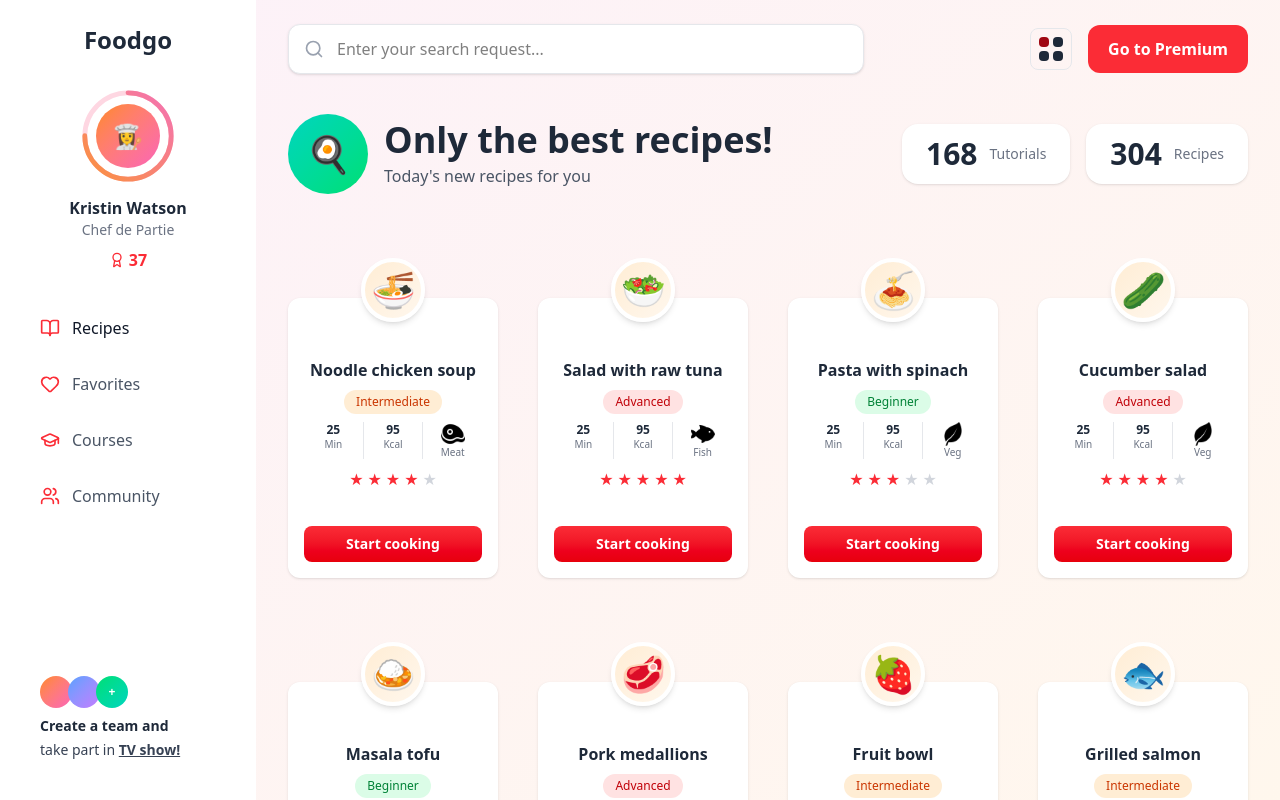
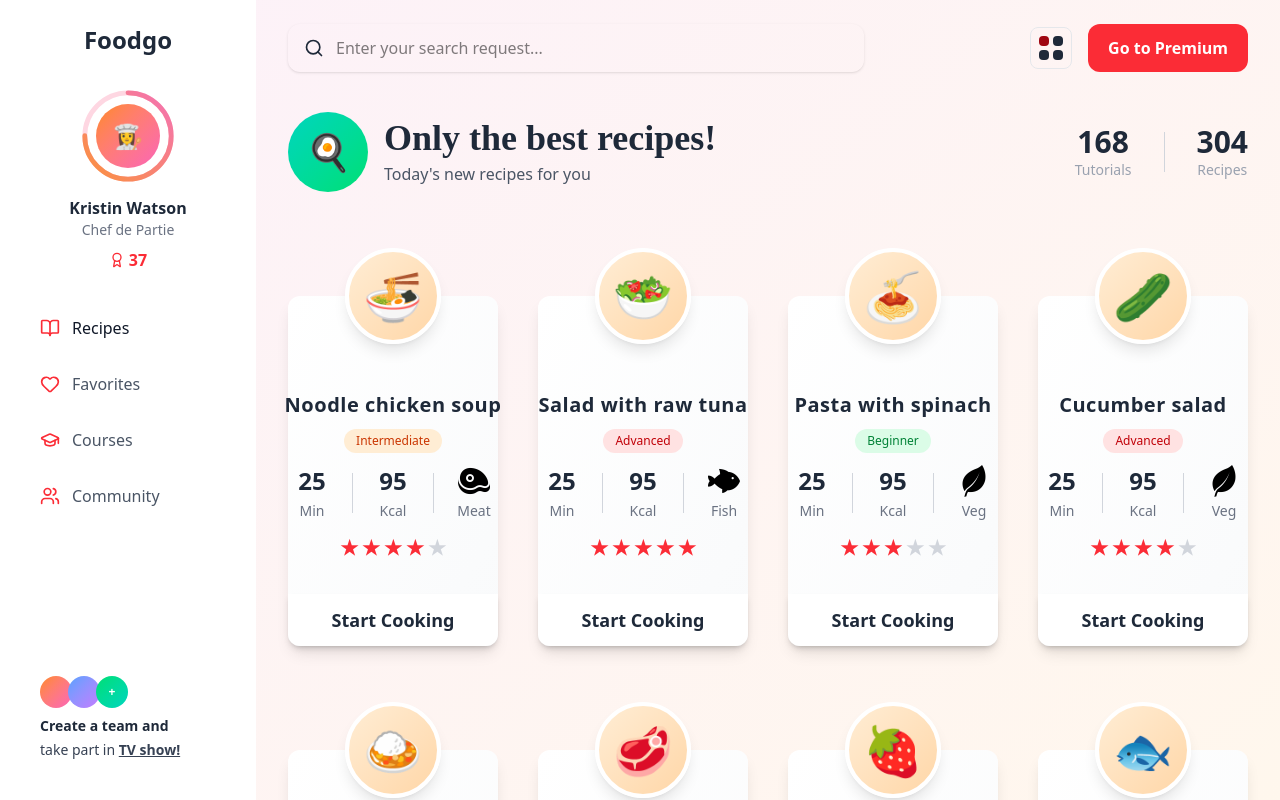
Before and after one commit to aadil-nv/ATeam-Machine-Task, a React (Vite) app in the folder frontend/: page / in a window 1280 px wide. Built offline with nearby package versions, Linux system fonts and the light colour scheme.

Commit message:
changed recipe card fonts

```diff
--- a/frontend/index.html
+++ b/frontend/index.html
@@ -6,6 +6,7 @@
     <meta name="viewport" content="width=device-width, initial-scale=1.0" />
     <title>Foodoo</title>
     <link rel='stylesheet' href='https://cdn-uicons.flaticon.com/2.6.0/uicons-thin-rounded/css/uicons-thin-rounded.css'>
+    <link href="https://fonts.googleapis.com/css2?family=Dancing+Script:wght@400;700&display=swap" rel="stylesheet">
 
   </head>
   <body>
--- a/frontend/src/components/RecipeCard.tsx
+++ b/frontend/src/components/RecipeCard.tsx
@@ -10,13 +10,13 @@ const RecipeCard: React.FC<{ recipe: Recipe }> = ({ recipe }) => {
 
   return (
     <motion.div
-      className="relative h-[280px] w-[250px] flex justify-center"
+      className="relative h-[350px] w-[280px] flex justify-center"
       style={{ perspective: '1000px' }}
       whileTap={{ scale: 1.05, boxShadow: '0 8px 24px rgba(0, 0, 0, 0.2)' }}
       transition={{ duration: 0.2 }}
     >
       <div
-        className={`relative w-full h-full transition-transform duration-700`}
+        className={`relative w-full h-full transition-transform duration-700 bg-gradient-to-br from-white to-gray-50 rounded-xl shadow-lg`}
         style={{
           transformStyle: 'preserve-3d',
           transform: isFlipped ? 'rotateY(180deg)' : 'rotateY(0deg)',
@@ -24,7 +24,7 @@ const RecipeCard: React.FC<{ recipe: Recipe }> = ({ recipe }) => {
       >
         {/* Front Side */}
         <div
-          className="absolute w-full h-full bg-white rounded-xl p-4 pt-12 shadow-sm hover:shadow-md transition-shadow flex flex-col"
+          className="absolute w-full h-full p-4 pt-12 flex flex-col items-center justify-between"
           style={{
             backfaceVisibility: 'hidden',
             pointerEvents: isFlipped ? 'none' : 'auto',
@@ -37,58 +37,64 @@ const RecipeCard: React.FC<{ recipe: Recipe }> = ({ recipe }) => {
           onMouseLeave={() => setIsFlipped(false)}
         >
           {/* Floating Recipe Image */}
-          <div className="absolute -top-10 left-1/2 transform -translate-x-1/2">
-            <div className="w-16 h-16 rounded-full bg-gradient-to-br from-orange-100 to-orange-50 flex items-center justify-center text-4xl shadow-md border-4 border-white">
+          <div className="absolute -top-12 left-1/2 transform -translate-x-1/2">
+            <div className="w-24 h-24 rounded-full bg-gradient-to-br from-orange-100 to-orange-200 flex items-center justify-center text-5xl shadow-lg border-4 border-white">
               {recipe.image}
             </div>
           </div>
 
           {/* Content */}
-          <div className="flex-1 mt-3">
-            <h3 className="text-md font-semibold text-gray-800 text-center mb-2">
+          <div className="flex-1 flex flex-col items-center mt-12">
+            <h3 className="text-xl font-bold text-gray-800 text-center mb-3 leading-tight tracking-wide">
               {recipe.name}
             </h3>
 
-            <div className="flex justify-center mb-2">
+            <div className="flex justify-center mb-3">
               <DifficultyBadge difficulty={recipe.difficulty} />
             </div>
 
-            <div className="flex justify-around mb-2 text-xs">
-              <div className="text-center flex-1">
-                <div className="font-bold text-gray-800">{recipe.time}</div>
-                <div className="text-gray-500 text-[10px]">Min</div>
+           <div className="flex justify-between w-full mb-3 text-center items-center">
+  {/* Time Section */}
+  <div className="flex-1 flex flex-col items-center justify-center min-w-[80px]">
+    <div className="text-2xl font-bold text-gray-800">{recipe.time}</div>
+    <div className="text-sm text-gray-500 mt-1">Min</div>
   </div>
 
-              <div className="w-px bg-gray-200 self-stretch"></div>
+  {/* Divider */}
+  <div className="w-px h-10 bg-gray-300"></div>
 
-              <div className="text-center flex-1">
-                <div className="font-bold text-gray-800">{recipe.calories}</div>
-                <div className="text-gray-500 text-[10px]">Kcal</div>
+  {/* Calories Section */}
+  <div className="flex-1 flex flex-col items-center justify-center min-w-[80px]">
+    <div className="text-2xl font-bold text-gray-800">{recipe.calories}</div>
+    <div className="text-sm text-gray-500 mt-1">Kcal</div>
   </div>
 
-              <div className="w-px bg-gray-200 self-stretch"></div>
+  {/* Divider */}
+  <div className="w-px h-10 bg-gray-300"></div>
 
-              <div className="text-center flex-1">
-                <div className="w-6 h-6 flex items-center justify-center mx-auto">
+  {/* Diet Type Section */}
+  <div className="flex-1 flex flex-col items-center justify-center min-w-[80px]">
+    <div className="w-8 h-8 mx-auto flex items-center justify-center">
       <img
         src={getDietTypeIcon(recipe.dietType)}
         alt={recipe.dietType}
         className="w-full h-full object-contain"
       />
     </div>
-                <div className="text-gray-500 text-[10px]">{recipe.dietType}</div>
+    <div className="text-sm text-gray-500 mt-1">{recipe.dietType}</div>
   </div>
 </div>
 
-            <div className="flex justify-center mb-2">
+
+            <div className="flex font-bold justify-center mb-4 text-[20px]">
               <StarRating rating={recipe.rating} />
             </div>
           </div>
 
-          {/* Button at the bottom */}
-          <div className="mt-auto">
-            <button
-              className="w-full bg-gradient-to-t from-red-600 to-red-500 text-white py-2 rounded-lg font-semibold text-sm hover:brightness-110 transition-all"
+                       <div
+  className="absolute bottom-0 left-0 w-full bg-white text-gray-800 py-3 rounded-b-xl
+             font-semibold text-base sm:text-lg text-center cursor-pointer
+             hover:bg-red-500 hover:text-white transition-all duration-300 shadow-md"
   onMouseEnter={(e) => {
     e.stopPropagation();
     setIsFlipped(false);
@@ -98,14 +104,16 @@ const RecipeCard: React.FC<{ recipe: Recipe }> = ({ recipe }) => {
     console.log('Start cooking:', recipe.name);
   }}
 >
-              Start cooking
-            </button>
+  Start Cooking
                       </div>
+
+
+
         </div>
 
         {/* Back Side */}
         <div
-          className="absolute w-full h-full bg-gradient-to-br from-teal-400 to-green-400 rounded-xl p-4 text-white shadow-lg"
+  className="absolute w-full h-full bg-gradient-to-br from-teal-400 to-green-500 rounded-xl p-4 text-white shadow-lg flex flex-col justify-between"
   style={{
     backfaceVisibility: 'hidden',
     transform: 'rotateY(180deg)',
@@ -113,25 +121,27 @@ const RecipeCard: React.FC<{ recipe: Recipe }> = ({ recipe }) => {
   }}
   onMouseLeave={() => setIsFlipped(false)}
 >
-          <div className="relative h-full flex flex-col">
-            <div className="flex justify-between items-start mb-2">
-              <span className="inline-block bg-gray-900 text-white text-[10px] font-bold px-2 py-0.5 rounded-full">
+  {/* PRO Tag at the top-right */}
+  <div className="absolute top-4 left-4">
+    <span className="inline-block bg-gray-900 text-white text-xs font-bold px-3 py-1 rounded-full shadow-md">
       PRO
     </span>
   </div>
 
-            <div className="flex-1 flex flex-col justify-center">
-              <h3 className="text-lg font-bold mb-2">Mentorship Program</h3>
-              <p className="text-xs text-white/90 mb-2">
+  {/* Card Content */}
+  <div className="flex-1 flex flex-col justify-center items-start mt-8 px-2">
+    <h3 className="text-xl font-bold mb-2">Mentorship Program</h3>
+    <p className="text-sm text-white/90 leading-relaxed">
       A mentor will track your progress and help you improve your cooking skills.
     </p>
   </div>
 
-            <div className="absolute bottom-0 right-0 text-6xl opacity-20 pointer-events-none">
+  {/* Decorative Icon */}
+  <div className="absolute bottom-2 right-2 text-5xl opacity-20 pointer-events-none">
     👨‍🍳
   </div>
 </div>
-        </div>
+
       </div>
     </motion.div>
   );
--- a/frontend/src/components/Recipes.tsx
+++ b/frontend/src/components/Recipes.tsx
@@ -2,20 +2,23 @@ import React from 'react';
 import { Search } from 'lucide-react';
 import RecipeCard from './RecipeCard';
 import { recipesData } from '../Data/recipe';
+
+// Note: Add this line to your HTML head or a CSS file to import the font
+// <link href="https://fonts.googleapis.com/css2?family=Smooch+Sans:wght@400;700&display=swap" rel="stylesheet">
 
 const Recipes: React.FC = () => {
   return (
     <div className="flex-1 px-4 sm:px-6 lg:px-8 py-6 bg-gradient-to-br from-pink-50 to-orange-50 overflow-y-auto">
       <div className="max-w-7xl mx-auto space-y-10">
         {/* 🔍 Search + Premium Button */}
-        <div className="flex flex-col sm:flex-row justify-between items-center gap-6">
+        <div className="flex flex-col  sm:flex-row justify-between items-center gap-6">
           <div className="w-full sm:max-w-xl">
-            <div className="relative">
-              <Search className="absolute left-4 top-1/2 transform -translate-y-1/2 text-gray-400" size={20} />
+            <div className="relative ">
+              <Search className="absolute left-4 top-1/2 transform -translate-y-1/2 text-gray-800" size={20} />
               <input
                 type="text"
                 placeholder="Enter your search request..."
-                className="w-full pl-12 pr-4 py-3 rounded-xl bg-white shadow-sm border border-gray-200 focus:outline-none focus:ring-2 focus:ring-orange-300"
+                className="w-full pl-12 pr-4 py-3 rounded-xl from-pink-50 to-orange-50 shadow-sm  focus:outline-none focus:ring-2 focus:ring-orange-300"
               />
             </div>
           </div>
@@ -43,7 +46,7 @@ const Recipes: React.FC = () => {
               🍳
             </div>
             <div>
-              <h2 className="text-2xl sm:text-3xl lg:text-4xl font-bold text-gray-800 mb-1">
+              <h2 className="text-2xl sm:text-3xl lg:text-4xl font-bold text-gray-800 mb-1 " style={{ fontFamily: "'Playfair Display',serif"}}>
                 Only the best recipes!
               </h2>
               <p className="text-gray-600 text-sm sm:text-base">Today's new recipes for you</p>
@@ -51,16 +54,24 @@ const Recipes: React.FC = () => {
           </div>
 
           {/* Right */}
-          <div className="flex gap-4 flex-wrap justify-center">
-            <div className="bg-white rounded-2xl px-6 py-3 flex items-center gap-3 shadow-sm">
-              <div className="text-2xl sm:text-3xl font-bold text-gray-800">168</div>
-              <div className="text-sm text-gray-500 font-medium">Tutorials</div>
-            </div>
-            <div className="bg-white rounded-2xl px-6 py-3 flex items-center gap-3 shadow-sm">
-              <div className="text-2xl sm:text-3xl font-bold text-gray-800">304</div>
-              <div className="text-sm text-gray-500 font-medium">Recipes</div>
-            </div>
-          </div>
+<div className="flex gap-8 flex-wrap justify-center items-center">
+  {/* Tutorials */}
+  <div className="flex flex-col items-center">
+    <div className="text-2xl sm:text-3xl font-bold text-gray-800">168</div>
+    <div className="text-sm text-gray-400 font-medium">Tutorials</div>
+  </div>
+
+  {/* Center Divider */}
+  <div className="h-10 w-px bg-gray-300"></div>
+
+  {/* Recipes */}
+  <div className="flex flex-col items-center">
+    <div className="text-2xl sm:text-3xl font-bold text-gray-800">304</div>
+    <div className="text-sm text-gray-400 font-medium">Recipes</div>
+  </div>
+</div>
+
+
         </div>
 
         {/* 🧁 Recipe Grid */}
```
Also changed, not shown: frontend/src/index.css (line endings or trailing spaces). Lines whose indentation alone changed are shown as unchanged.
